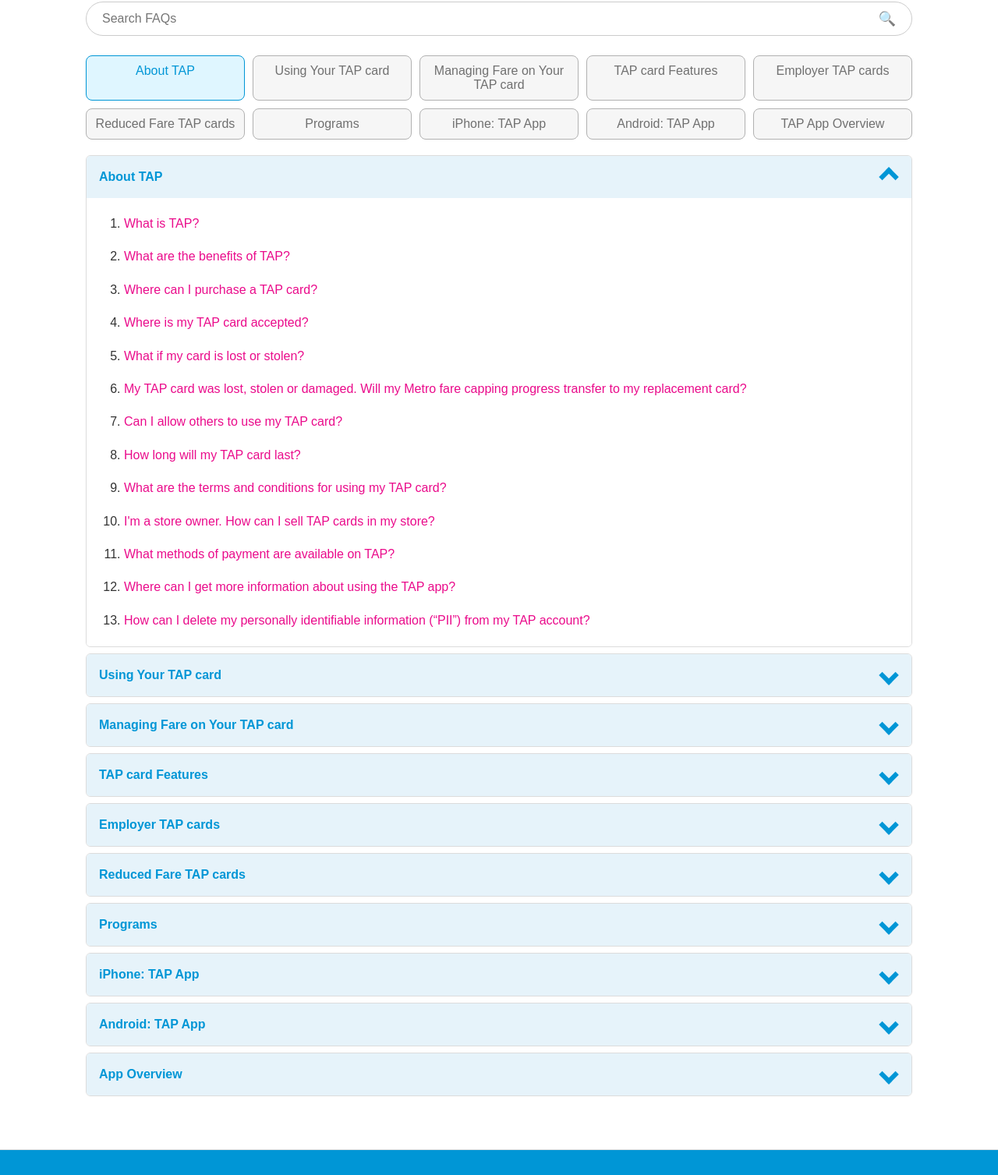
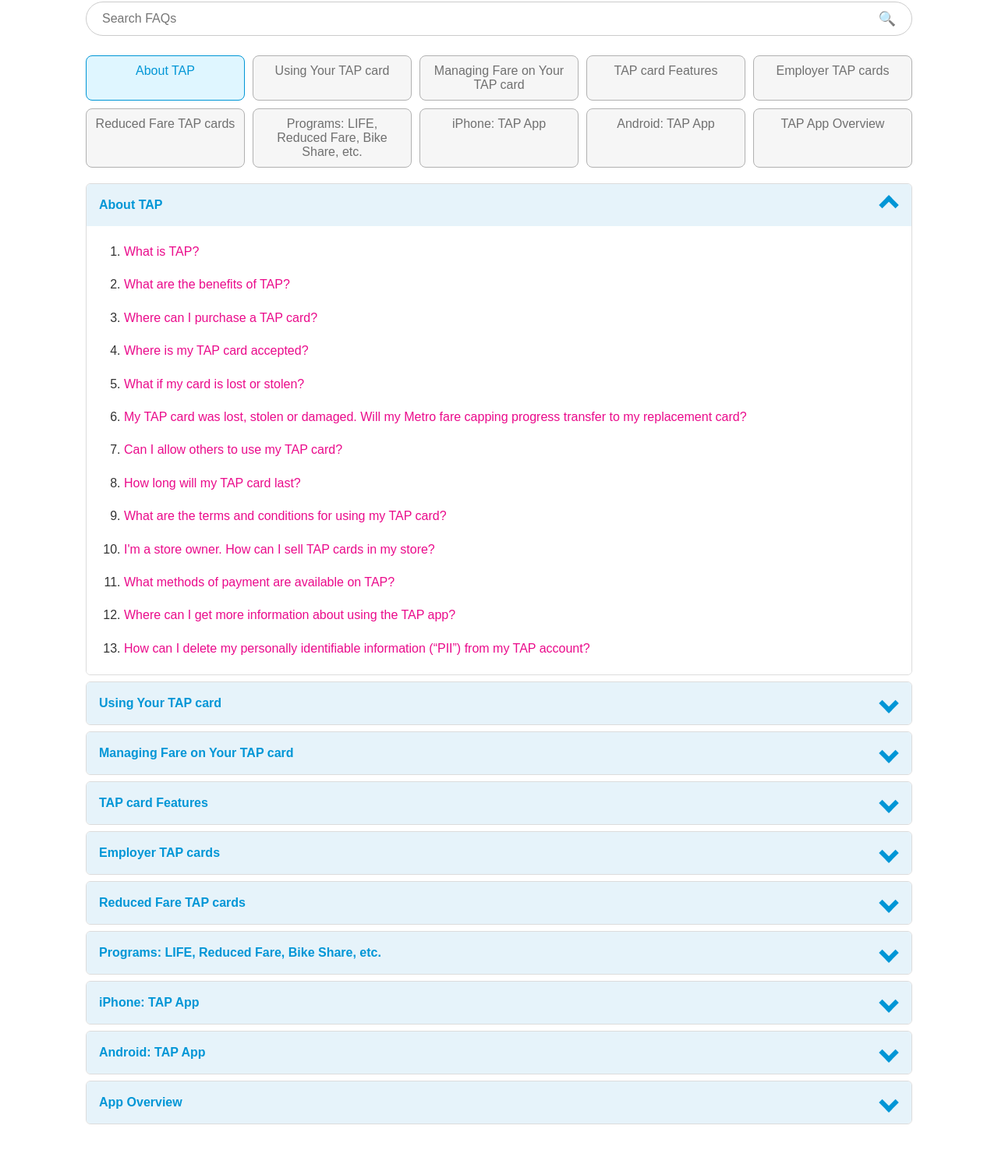
Before and after one commit to danielartaguirre/tap-faq, a plain HTML site: page index.html in a window 1280 px wide. Shown: the part 103-1610 px from the top of the page at 78% size. Drawn offline with Linux system fonts and the light colour scheme.

Commit message:
Update index.html

```diff
--- a/index.html
+++ b/index.html
@@ -295,7 +295,7 @@
         <li data-section="section3">TAP card Features</li>
         <li data-section="section4">Employer TAP cards</li>
         <li data-section="section5">Reduced Fare TAP cards</li>
-        <li data-section="section6">Programs</li>
+        <li data-section="section6">Programs: LIFE, Reduced Fare, Bike Share, etc.</li>
         <li data-section="section7">iPhone: TAP App</li>
         <li data-section="section8">Android: TAP App</li>
         <li data-section="section9">TAP App Overview</li>
@@ -573,7 +573,7 @@
       </div>
     </div>
     <div class="faq-section" id="section6">
-      <div class="faq-section-header">Programs</div>
+      <div class="faq-section-header">Programs: LIFE, Reduced Fare, Bike Share, etc.</div>
       <div class="faq-section-content">
         <ul>
           <li itemscope itemprop="mainEntity" itemtype="https://schema.org/Question">
```
